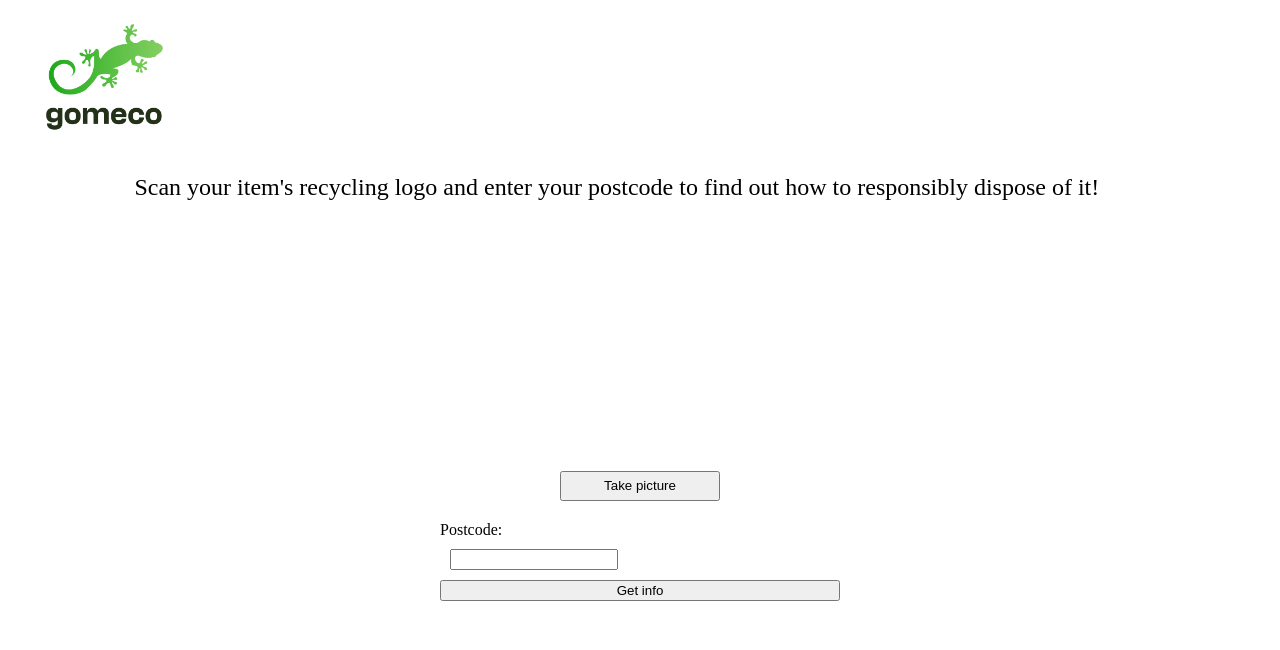
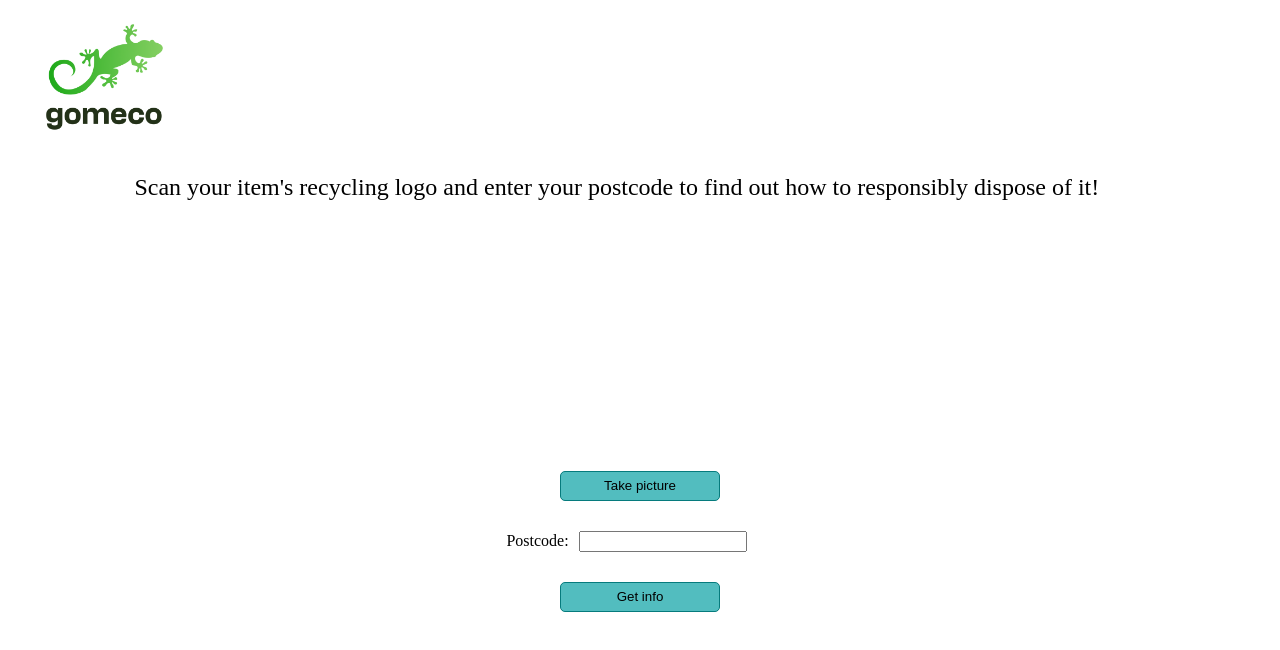
Before and after one commit to Cuboxylate/can-you-recycle-me, a Vue app: page / in a window 1280 px wide. Shown: the top 650 px of the page. Built offline with nearby package versions, Linux system fonts and the light colour scheme; no server answers.

Commit message:
more styling

```diff
--- a/src/components/CameraSnap.vue
+++ b/src/components/CameraSnap.vue
@@ -11,6 +11,7 @@
             <canvas ref="canvas" style="display: none;" />
             <button class="CameraSnap__button" @click="takePicture()">Take picture</button>
 
+            <div class="CameraSnap__location-input">
                 <label for="postcode">Postcode:</label>
                 <input
                     type="text"
@@ -20,7 +21,9 @@
                     minlength="4"
                     maxlength="8"
                     class="CameraSnap__input">
-            <button @click="getResults()">Get info</button>
+            </div>
+
+            <button class="CameraSnap__button" @click="getResults()">Get info</button>
 
             <div id="results">
                 <p>Your item has been identifed as: <strong>Plastics type 2</strong></p>
@@ -110,11 +113,14 @@ export default {
     width: 40%;
     height: 30px;
     margin: 20px auto;
+    background-color: #52bdbf;
+    border: 1px solid #067b7d;
+    border-radius: 5px;
 }
 
 .CameraSnap__input {
     margin: 10px;
-    width: 40%;
+    width: 60%;
 }
 
 .CameraSnap__paragraph {
@@ -127,4 +133,8 @@ export default {
     margin-top: 30px;
 }
 
+.CameraSnap__location-input {
+    margin: 0 auto;
+}
+
 </style>
```
Lines whose indentation alone changed are shown as unchanged.
